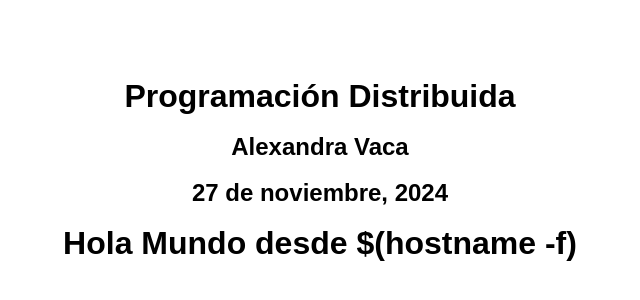
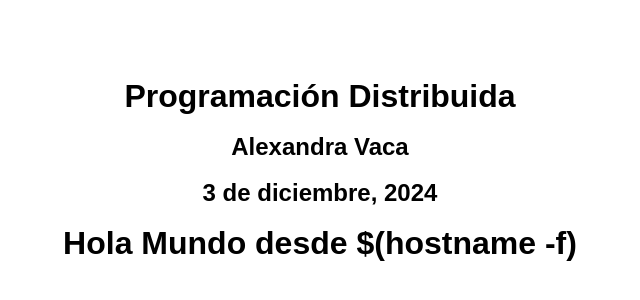
Before and after one commit to alwxav98/Practice-LB, a plain HTML site: page index.html in a window 1280 px wide. Shown: the part 230-530 px from the top of the page, without its empty margins (320-960 px from the left). Drawn offline with Linux system fonts and the light colour scheme.

Commit message:
New change

```diff
--- a/index.html
+++ b/index.html
@@ -24,7 +24,7 @@
     <br>
     <h2>Alexandra Vaca</h2>
     <br>
-    <h2>27 de noviembre, 2024</h2>
+    <h2>3 de diciembre, 2024</h2>
     <br>
     <h1>Hola Mundo desde $(hostname -f)</h1
 </body>
```
